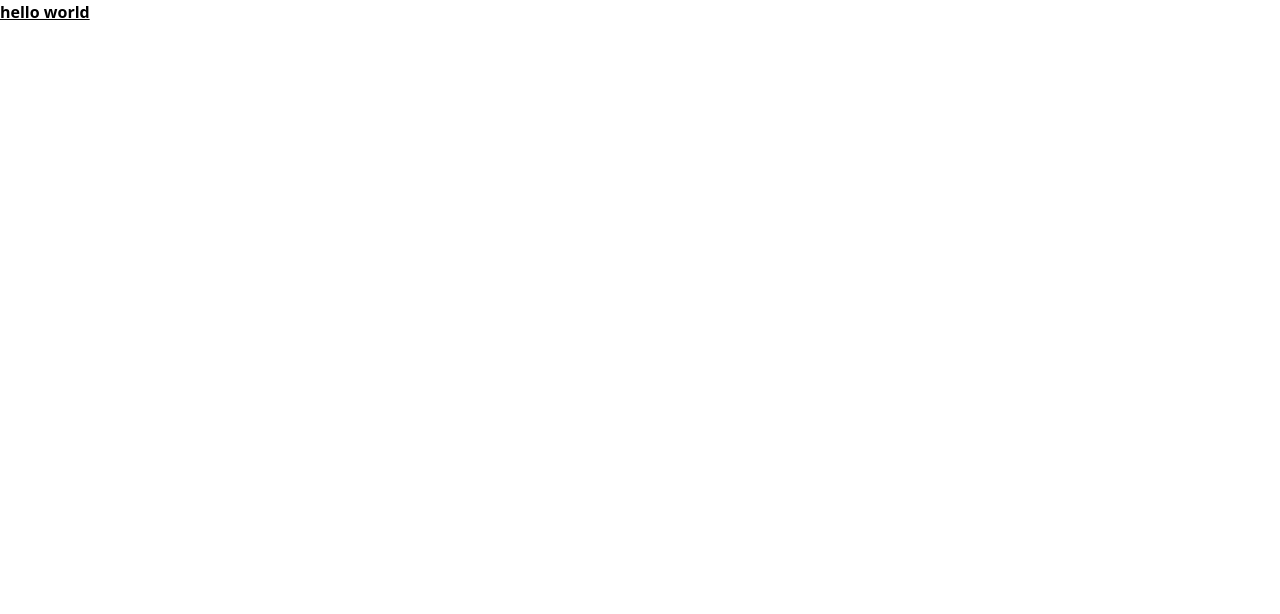
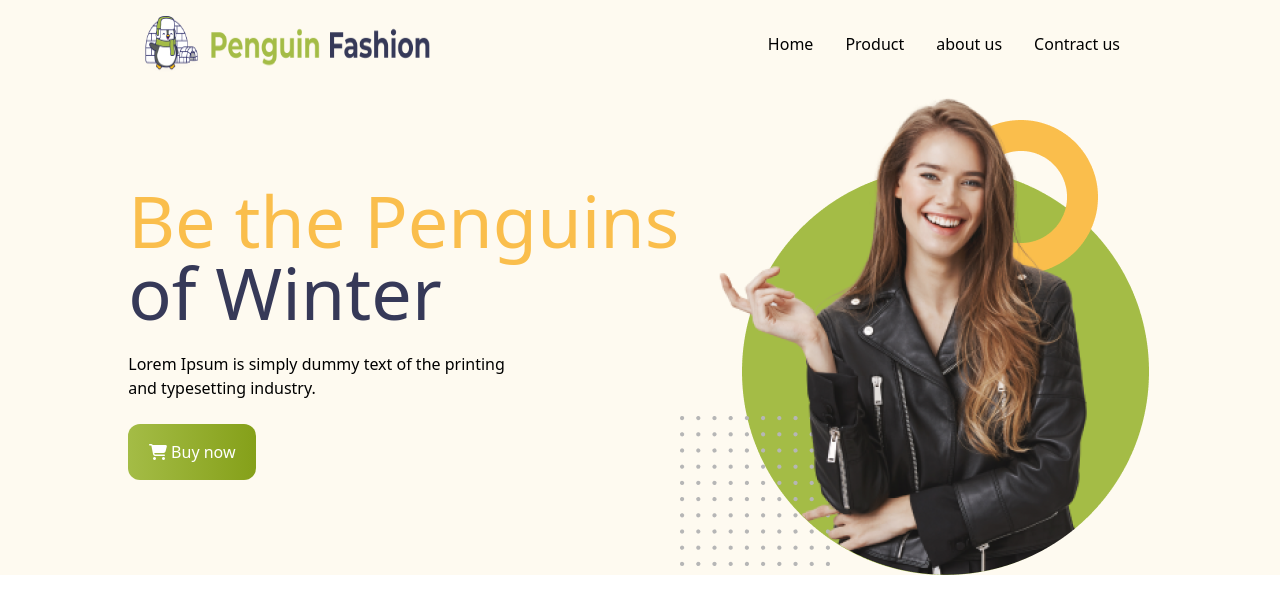
Before and after one commit to Rubathedev/penguin-fashion-website, a plain HTML site: page index.html in a window 1280 px wide. Drawn offline with nearby package versions, Linux system fonts and the light colour scheme.

Commit message:
added the nav and the banner section

```diff
--- a/index.html
+++ b/index.html
@@ -4,19 +4,46 @@
     <meta charset="UTF-8">
     <meta name="viewport" content="width=device-width, initial-scale=1.0">
     <title>penguin-fashion-website</title>
-    <link rel="stylesheet" href="style.css">
     <script src="https://cdn.tailwindcss.com"></script>
     <script src="https://kit.fontawesome.com/c34727ef8e.js" crossorigin="anonymous"></script>
+    <link rel="preconnect" href="https://fonts.googleapis.com">
+<link rel="preconnect" href="https://fonts.gstatic.com" crossorigin>
+<link href="https://fonts.googleapis.com/css2?family=Bebas+Neue&family=Roboto:ital,wght@0,100..900;1,100..900&display=swap" rel="stylesheet">
+<style>
+    .bebas-neue-regular {
+  font-family: "Bebas Neue", serif;
+  font-family: "Roboto", serif;
+}
+
+</style>
 </head>
 <body>
-    <header>
+    <header class="bg-[#fefaf0] ">
         <!-- navigation -->
-        <nav>
-     <h1 class="font-bold underline ">hello world</h1>
+        <nav class=" w-4/5 m-auto  flex justify-between p-4"  >
+
+            <!-- logo -->
+            <img  class="w-72" src="./icons/logo.png" alt="LOGO">
+
+            <div class="flex  ">
+                  <p class="p-4"><a href="#">Home</a></p>
+                  <p class="p-4" ><a href="#">Product</a></p>
+                  <p class="p-4"><a href="#">about us</a></p>
+                  <p class="p-4"><a href="#">Contract us</a></p>
+            </div>
+           </div>
         </nav>
         <!-- banner  -->
+      <div class="w-4/5 m-auto flex justify-around items-center">
+      <div class="flex flex-col gap-6">
+        <h1 class=" font-normal text-7xl"><span class="text-[#FABE4C]">Be the Penguins</span> <br><span class="text-[#363958]">of Winter</span></h1>
+        <p>Lorem Ipsum is simply dummy text of the printing  <br>
+            and typesetting industry.</p>
+            <button class=" w-32 -px-8 py-4 text-white rounded-xl bg-gradient-to-r from-[#A4BC46] to-[#85A019]  hover:bg-red-300 "><i class="fa-solid fa-cart-shopping"></i> Buy now</button>
+      </div>
       <div>
-
+        <img src="./images/model.png" alt="model">
+      </div>
       </div>
     </header>
 </body>
```
Also changed, not shown: tailwind.config.js (added).
